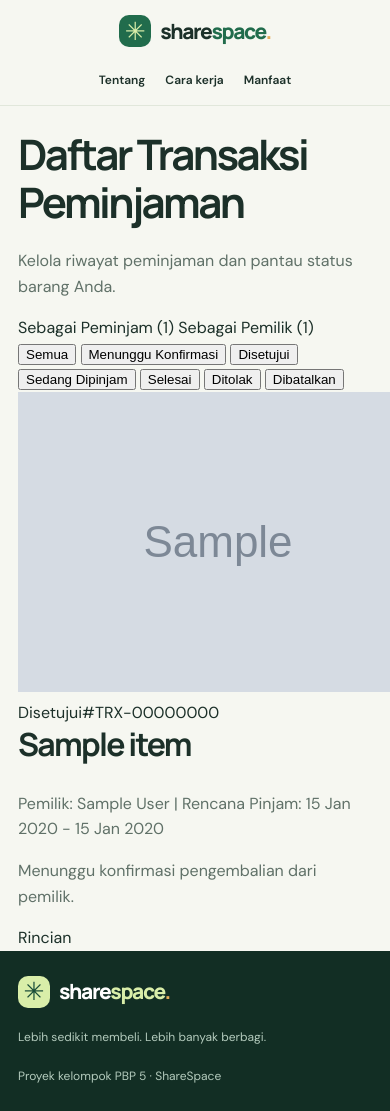
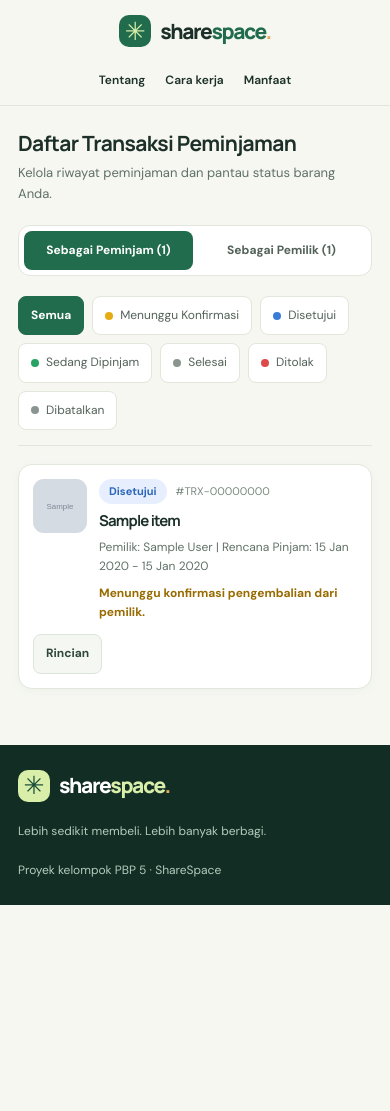
Before and after one commit to pbp-kelompok-B05/ShareSpace, a Django app: page /loans/ in a window 390 px wide; the page is wider, and only the part inside the window is pictured. After the commit the page ends 905 px from the top of that part, so only its background shows below. Run offline with Django 5.2, Linux system fonts and the light colour scheme; a user stored in the database is signed in; tables that the repository leaves empty hold one stand-in row (values such as "Sample post"); grey boxes marked "Sample" are stand-in pictures.

Commit message:
style(loans): add loan transaction page styling

```diff
--- a/loans/templates/loan_detail.html
+++ b/loans/templates/loan_detail.html
@@ -3,7 +3,7 @@
 {% block title %}Detail Transaksi — ShareSpace{% endblock %}
 
 {% block extra_head %}
-<link rel="stylesheet" href="{% static 'css/loans.css' %}">
+<link rel="stylesheet" href="{% static 'css/loan_detail.css' %}">
 {% endblock %}
 
 {% block content %}
--- a/loans/templates/loan_list.html
+++ b/loans/templates/loan_list.html
@@ -3,7 +3,7 @@
 {% block title %}Daftar Transaksi Peminjaman — ShareSpace{% endblock %}
 
 {% block extra_head %}
-<link rel="stylesheet" href="{% static 'css/loans.css' %}">
+<link rel="stylesheet" href="{% static 'css/loan_list.css' %}">
 {% endblock extra_head %}
 
 {% block content %}
--- /dev/null
+++ b/static/css/loan_list.css
@@ -0,0 +1,374 @@
+/* Loan transaction dashboard */
+.loan-page {
+    padding: 30px 0 56px;
+    color: var(--ink, #1c3029);
+}
+
+.loan-heading {
+    display: flex;
+    align-items: center;
+    justify-content: space-between;
+    flex-wrap: wrap;
+    gap: 20px;
+    margin-bottom: 20px;
+}
+
+.loan-heading h1 {
+    max-width: none;
+    margin: 0 0 6px;
+    font-size: clamp(21px, 2.8vw, 27px);
+    line-height: 1.3;
+    letter-spacing: -0.03em;
+}
+
+.loan-heading p {
+    margin: 0;
+    color: var(--muted, #607168);
+    font-size: 13px;
+}
+
+/* Borrower and lender tabs */
+.loan-role-tabs {
+    display: flex;
+    gap: 4px;
+    padding: 5px;
+    background: #ffffff;
+    border: 1px solid #e1e7db;
+    border-radius: 12px;
+}
+
+.loan-role-tab {
+    padding: 10px 14px;
+    border-radius: 8px;
+    color: #526159;
+    font-size: 12px;
+    font-weight: 700;
+    text-align: center;
+    white-space: nowrap;
+    transition: background-color 0.2s ease, color 0.2s ease, box-shadow 0.2s ease;
+}
+
+.loan-role-tab:hover {
+    background: #eef4eb;
+}
+
+.loan-role-tab.active,
+.loan-role-tab.active:hover {
+    background: var(--green, #216c4c);
+    color: #ffffff;
+}
+
+/* Status filters */
+.loan-toolbar {
+    padding-bottom: 15px;
+    margin-bottom: 18px;
+    border-bottom: 1px solid #e1e7db;
+}
+
+.loan-filters {
+    display: flex;
+    flex-wrap: wrap;
+    gap: 8px;
+}
+
+.loan-filter {
+    display: inline-flex;
+    align-items: center;
+    gap: 7px;
+    padding: 9px 12px;
+    border: 1px solid #e1e7db;
+    border-radius: 8px;
+    background: #ffffff;
+    color: #526159;
+    font: inherit;
+    font-size: 12px;
+    cursor: pointer;
+    transition: background-color 0.2s ease, border-color 0.2s ease, color 0.2s ease;
+}
+
+.loan-filter:hover {
+    border-color: #b6cfbb;
+    background: #f4f8f2;
+}
+
+.loan-filter.active,
+.loan-filter.active:hover {
+    background: var(--green, #216c4c);
+    border-color: var(--green, #216c4c);
+    color: #ffffff;
+    font-weight: 700;
+}
+
+.loan-dot {
+    width: 8px;
+    height: 8px;
+    flex-shrink: 0;
+    border-radius: 50%;
+}
+
+.loan-dot.pending { background: #e6ac13; }
+.loan-dot.approved { background: #397dd7; }
+.loan-dot.borrowed { background: #27a465; }
+.loan-dot.completed { background: #89958e; }
+.loan-dot.rejected { background: #dd4a4a; }
+.loan-dot.cancelled { background: #89958e; }
+
+/* Loan cards */
+#loan-list {
+    display: flex;
+    flex-direction: column;
+    gap: 12px;
+    min-height: 60px;
+}
+
+#loan-message:not(:empty) {
+    margin-bottom: 16px;
+    padding: 12px 14px;
+    border: 1px solid #cfe4d4;
+    border-radius: 9px;
+    background: #edf7ee;
+    color: #23593e;
+    font-size: 13px;
+}
+
+.loan-card {
+    display: flex;
+    align-items: center;
+    gap: 16px;
+    padding: 16px;
+    border: 1px solid var(--line, #e1e7db);
+    border-radius: 14px;
+    background: #ffffff;
+    box-shadow: 0 2px 8px #edf1eb;
+    transition: border-color 0.25s ease, box-shadow 0.25s ease;
+}
+
+.loan-card:hover,
+.loan-card:focus-within {
+    border-color: #b7cfb8;
+    box-shadow: 0 8px 22px #d9e5d8;
+}
+
+.loan-item-image {
+    display: flex;
+    align-items: center;
+    justify-content: center;
+    width: 52px;
+    height: 52px;
+    flex-shrink: 0;
+    overflow: hidden;
+    border-radius: 11px;
+    background: #eef3ea;
+    font-size: 25px;
+}
+
+.loan-item-image img {
+    width: 100%;
+    height: 100%;
+    object-fit: cover;
+}
+
+.loan-card-body {
+    flex: 1;
+    min-width: 0;
+}
+
+.loan-card-meta {
+    display: flex;
+    align-items: center;
+    flex-wrap: wrap;
+    gap: 9px;
+    margin-bottom: 7px;
+}
+
+.loan-status {
+    padding: 4px 10px;
+    border-radius: 20px;
+    font-size: 11px;
+    font-weight: 700;
+}
+
+.loan-status.status-pending {
+    background: #fff5d2;
+    color: #986b00;
+}
+
+.loan-status.status-approved {
+    background: #e7efff;
+    color: #2d65b9;
+}
+
+.loan-status.status-borrowed {
+    background: #dbf8e4;
+    color: #177a48;
+}
+
+.loan-status.status-completed {
+    background: #eef0f2;
+    color: #63716a;
+}
+
+.loan-status.status-rejected {
+    background: #ffebeb;
+    color: #ba3434;
+}
+
+.loan-status.status-cancelled {
+    background: #f0f0f0;
+    color: #727272;
+}
+
+.loan-transaction-id {
+    color: #7a8980;
+    font-size: 11px;
+}
+
+.loan-card-body h2 {
+    margin: 0 0 6px;
+    font-size: 15px;
+    line-height: 1.35;
+}
+
+.loan-card-body p {
+    margin: 0;
+    color: var(--muted, #607168);
+    font-size: 12px;
+}
+
+.loan-card-body .loan-return-note {
+    margin-top: 8px;
+    color: #986b00;
+    font-weight: 700;
+}
+
+/* Transaction actions */
+.loan-card-actions {
+    display: flex;
+    align-items: center;
+    justify-content: flex-end;
+    flex-wrap: wrap;
+    gap: 8px;
+}
+
+.loan-action {
+    display: inline-flex;
+    align-items: center;
+    justify-content: center;
+    padding: 9px 12px;
+    border: 1px solid transparent;
+    border-radius: 8px;
+    font: inherit;
+    font-size: 12px;
+    font-weight: 700;
+    text-align: center;
+    white-space: nowrap;
+    cursor: pointer;
+    text-decoration: none;
+    transition: background-color 0.2s ease, border-color 0.2s ease, color 0.2s ease, box-shadow 0.2s ease;
+}
+
+.loan-action:hover:not(:disabled) {
+    box-shadow: 0 3px 8px #e0e8db;
+}
+
+.loan-action-primary {
+    background: var(--green, #216c4c);
+    color: #ffffff;
+}
+
+.loan-action-primary:hover:not(:disabled) {
+    background: var(--green-dark, #184c38);
+    color: #ffffff;
+}
+
+.loan-action-secondary {
+    border-color: #dbe6da;
+    background: #f4f7f2;
+    color: #30483b;
+}
+
+.loan-action-secondary:hover:not(:disabled) {
+    background: #e7f0e3;
+    border-color: #b7cfb8;
+    color: #1c3029;
+}
+
+.loan-action-danger {
+    border-color: #f2c8c8;
+    background: #ffffff;
+    color: #c93535;
+}
+
+.loan-action-danger:hover:not(:disabled) {
+    background: #fff0f0;
+    border-color: #e7a6a6;
+    color: #b32a2a;
+}
+
+.loan-action:focus-visible,
+.loan-filter:focus-visible,
+.loan-role-tab:focus-visible {
+    outline: 2px solid var(--green, #216c4c);
+    outline-offset: 3px;
+}
+
+.loan-action:disabled {
+    opacity: 0.6;
+    cursor: wait;
+}
+
+/* Responsive layout */
+@media (max-width: 900px) {
+    .loan-card {
+        flex-wrap: wrap;
+        align-items: flex-start;
+    }
+
+    .loan-card-actions {
+        width: 100%;
+        justify-content: flex-start;
+    }
+}
+
+@media (max-width: 650px) {
+    .loan-page {
+        padding-top: 24px;
+    }
+
+    .loan-heading {
+        align-items: stretch;
+    }
+
+    .loan-role-tabs {
+        width: 100%;
+    }
+
+    .loan-role-tab {
+        flex: 1;
+        white-space: normal;
+    }
+
+    .loan-card {
+        padding: 14px;
+        gap: 12px;
+    }
+
+    .loan-item-image {
+        width: 54px;
+        height: 54px;
+    }
+
+    .loan-action {
+        white-space: normal;
+    }
+}
+
+@media (prefers-reduced-motion: reduce) {
+    .loan-role-tab,
+    .loan-filter,
+    .loan-action,
+    .loan-card,
+    .loan-item-image img {
+        transition: none;
+    }
+}
```
Also changed, not shown: static/css/loan_detail.css (added, +262 -0 lines).
